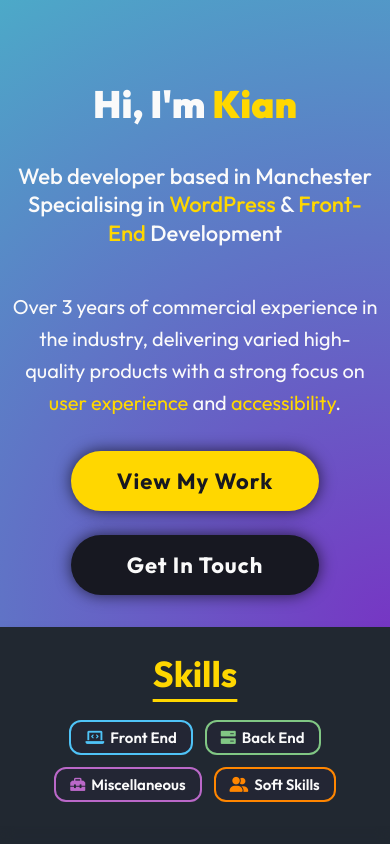
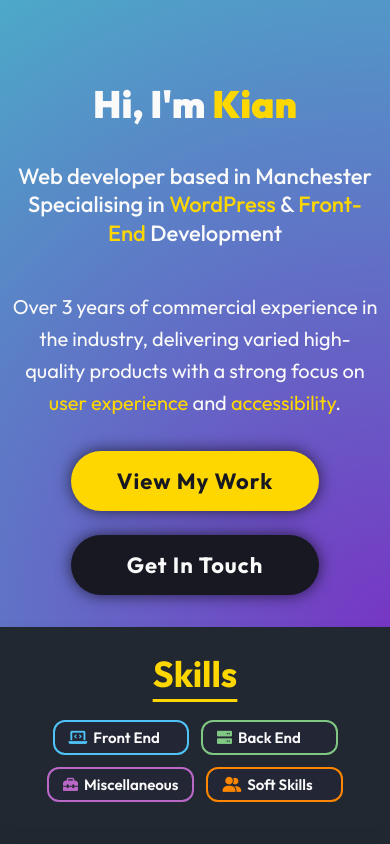
Before and after one commit to Kian-Bailey/Portfolio, a plain HTML site: page index.html in a window 390 px wide. Shown: the top 844 px of the page. Drawn offline with Linux system fonts and the light colour scheme.

Commit message:
Updated skills legend responsiveness

```diff
--- a/styles.css
+++ b/styles.css
@@ -202,6 +202,12 @@ button:hover, .button:hover {
     justify-content: center;
     gap: 12px;
     flex-wrap: wrap;
+}
+
+@media (max-width: 576px) {
+    .skills-legend > button {
+        min-width: 35%;
+    }
 }
 
 @media (max-width: 300px) {
```
